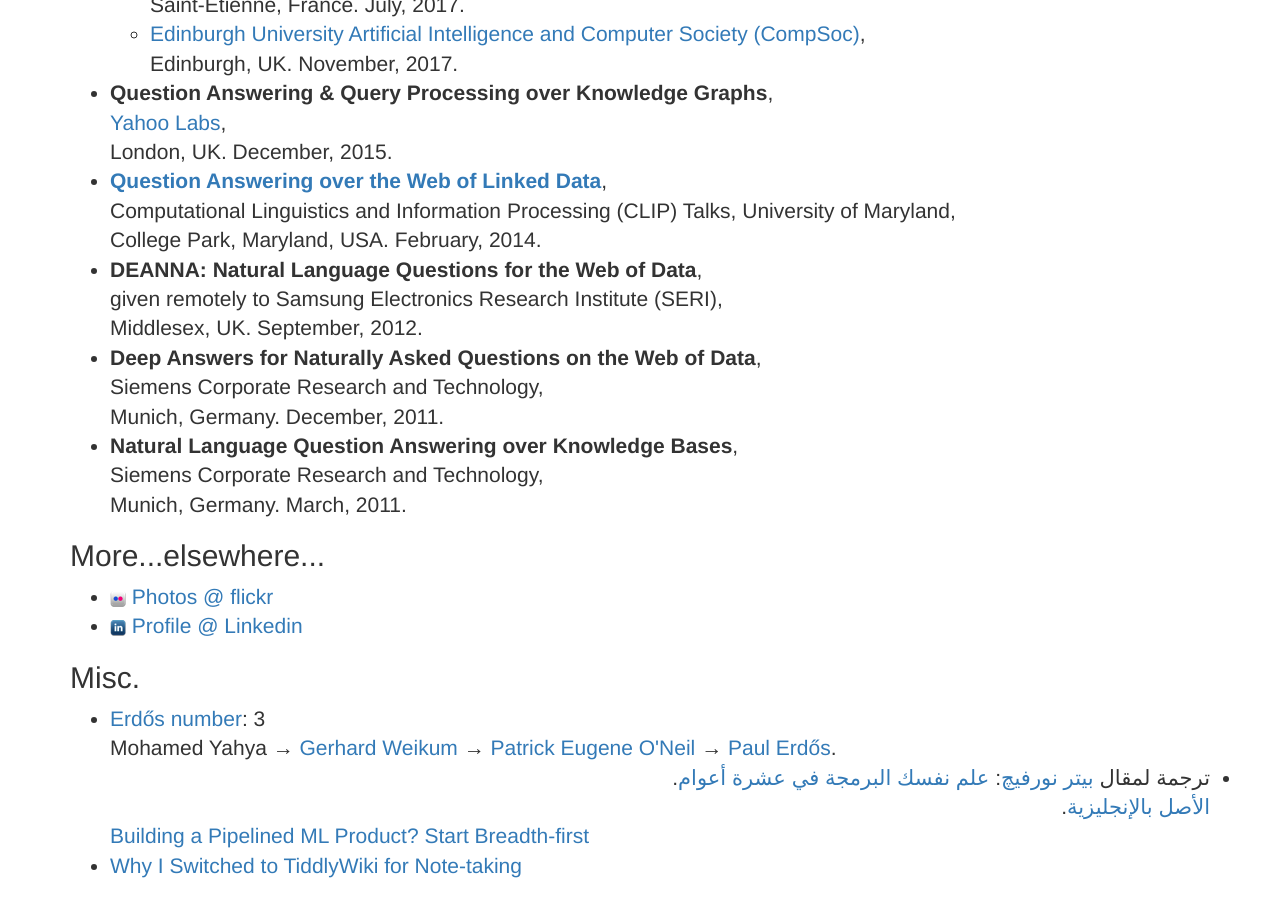
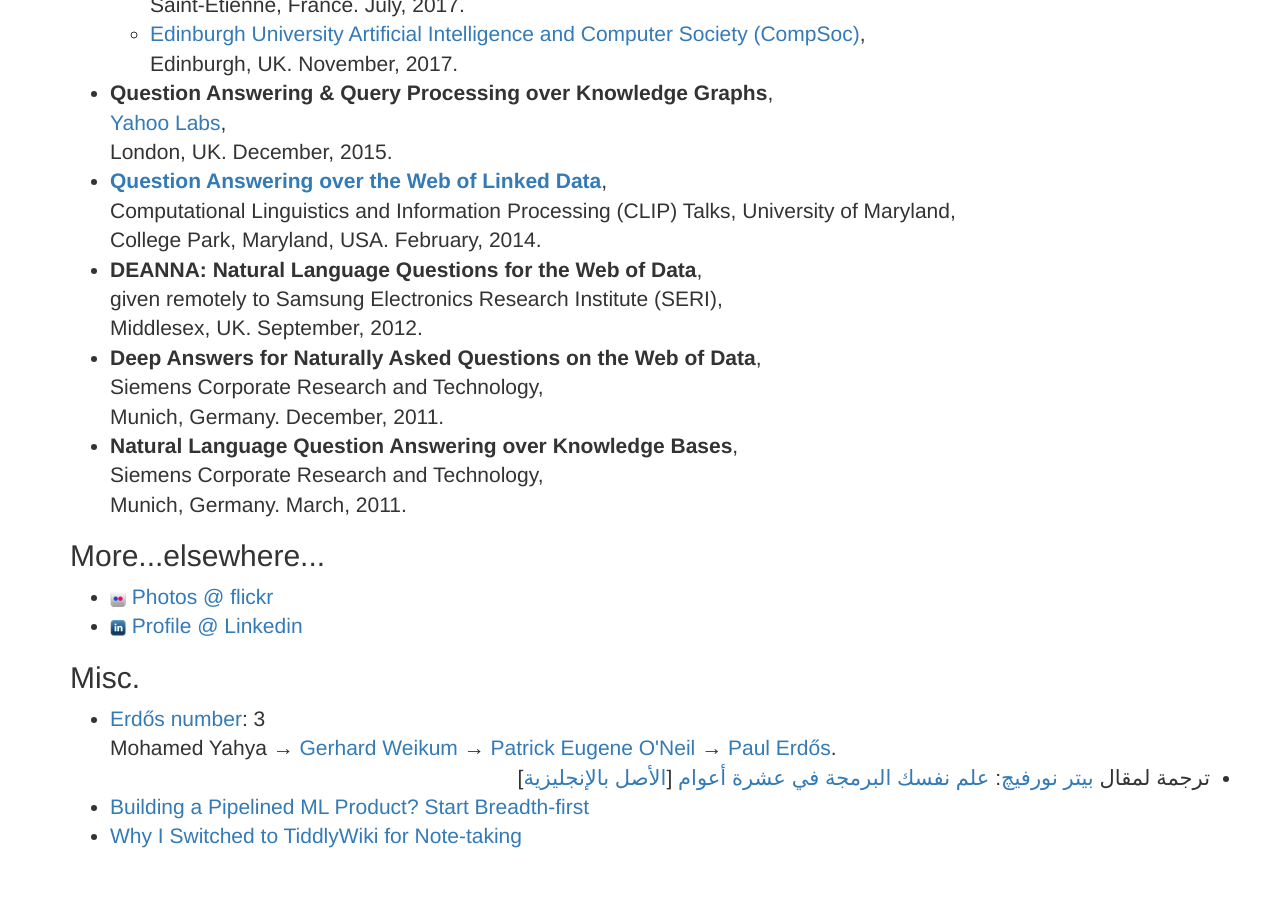
Before and after one commit to myahya/myahya.github.io, a Jekyll site: the page index.html, which Jekyll copies as it is, in a window 1280 px wide and 900 px high, scrolled down 4201 px. Built offline with Jekyll 4.4.1, drawn with Linux system fonts in a browser that asks for light colours; nearby versions of some CDN libraries; after the commit the page ends 5072 px from its top, so only the background shows below that.

Commit message:
Update index

```diff
--- a/index.html
+++ b/index.html
@@ -355,8 +355,8 @@
             <li><a href="https://en.wikipedia.org/wiki/Erd%C5%91s_number">Erd&#337;s number</a>: 3
                 <br />Mohamed Yahya &rarr; <a href="https://www.mpi-inf.mpg.de/~weikum/">Gerhard Weikum</a> &rarr; <a href="https://www.cs.umb.edu/~poneil/">Patrick Eugene O'Neil</a> &rarr; <a href="https://en.wikipedia.org/wiki/Paul_Erd%C5%91s">Paul Erd&#337;s</a>.
             </li>
-            <li style="direction: rtl;text-align: right">ترجمة لمقال <a href="http://norvig.com/">بيتر نورفيچ</a>: <a href="https://myahya.org/writing/21-days/">علم نفسك البرمجة في عشرة أعوام</a>.<br /><a href="http://norvig.com/21-days.html">الأصل بالإنجليزية</a>.
-            </li><a href="blog/pipelined-ml-product-breadth-first">Building a Pipelined ML Product? Start Breadth-first</a></li>
+            <li style="direction: rtl;text-align: right">ترجمة لمقال <a href="http://norvig.com/">بيتر نورفيچ</a>: <a href="https://myahya.org/writing/21-days/">علم نفسك البرمجة في عشرة أعوام</a> [<a href="http://norvig.com/21-days.html">الأصل بالإنجليزية</a>]</li>
+            <li><a href="blog/pipelined-ml-product-breadth-first">Building a Pipelined ML Product? Start Breadth-first</a></li>
             <li>
                 <a href="blog/why-switch-to-tiddlywiki-for-note-taking">Why I Switched to TiddlyWiki for Note-taking
 </a>
```
